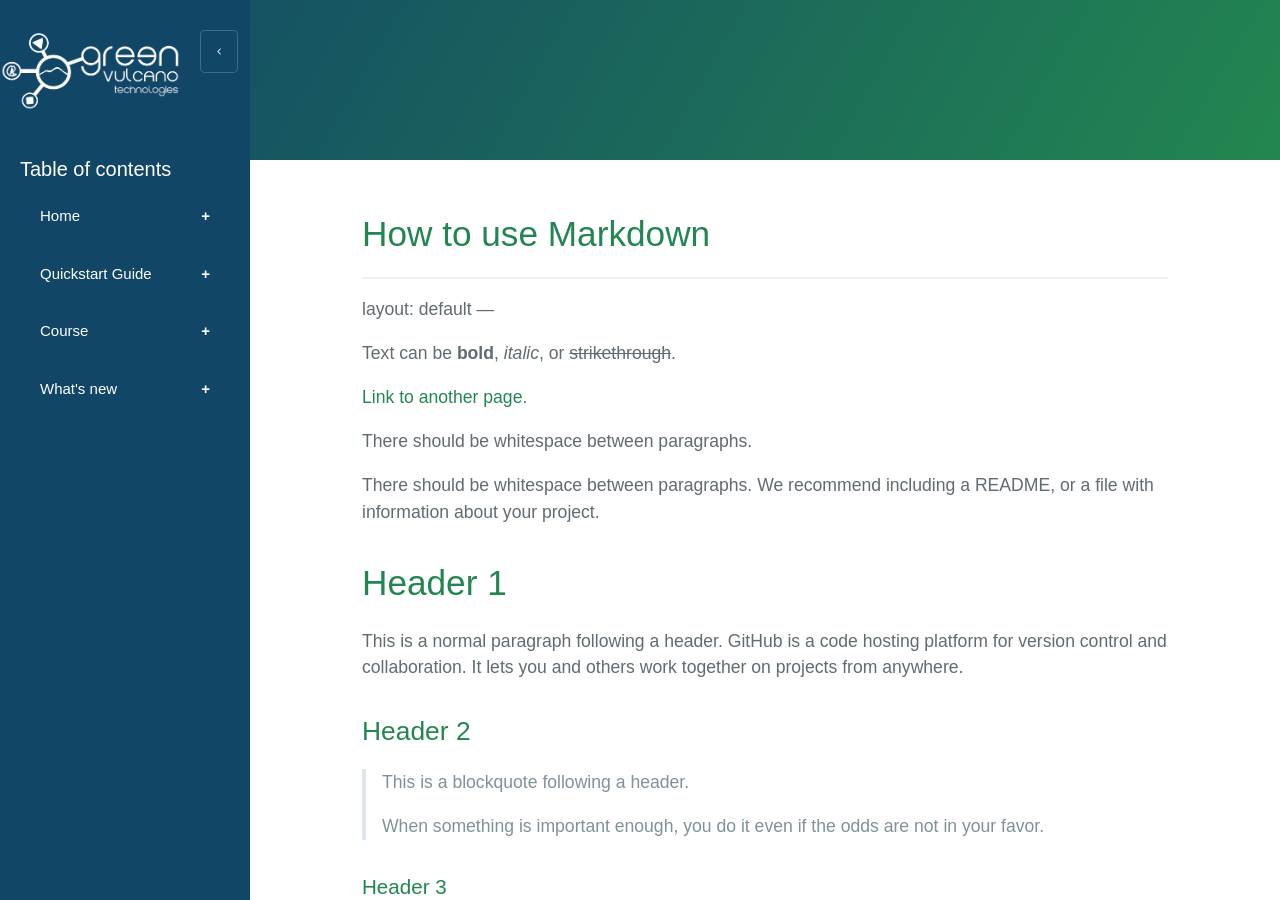
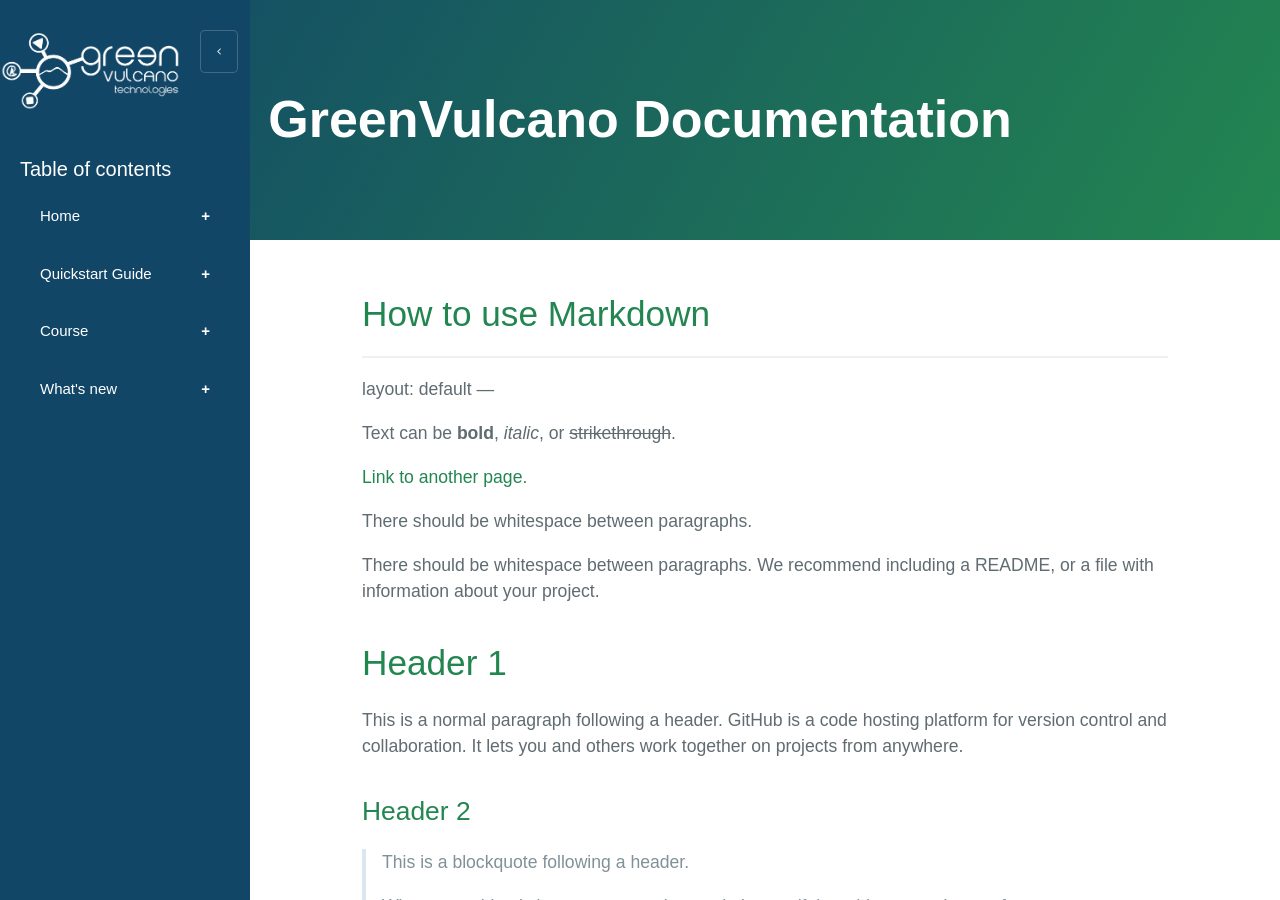
Before and after one commit to dianamw/GreenVulcano-Beta, a Jekyll site: the page built from index.md, in a window 1280 px wide and 900 px high. Built offline with Jekyll 4.4.1, drawn with Linux system fonts in a browser that asks for light colours; our own code applies the rules of GitHub Pages for plain Markdown files; the repository's description, which GitHub fills in, is left out.

Commit message:
Update body.html

```diff
--- a/_includes/body.html
+++ b/_includes/body.html
@@ -1,7 +1,7 @@
 <body>
 <!-- Header Logo GreenVulcano -->
   <section class="page-header">
-    <!--<h1 class="project-name">{{ site.title | default: site.github.repository_name }}</h1>-->
+    <h1 class="project-name">{{ site.title | default: site.github.repository_name }}</h1>
 	  <div class="toolbar">
 		<button class="btn" onclick="toggle()">&#9776;</button>
 	</div>
```
